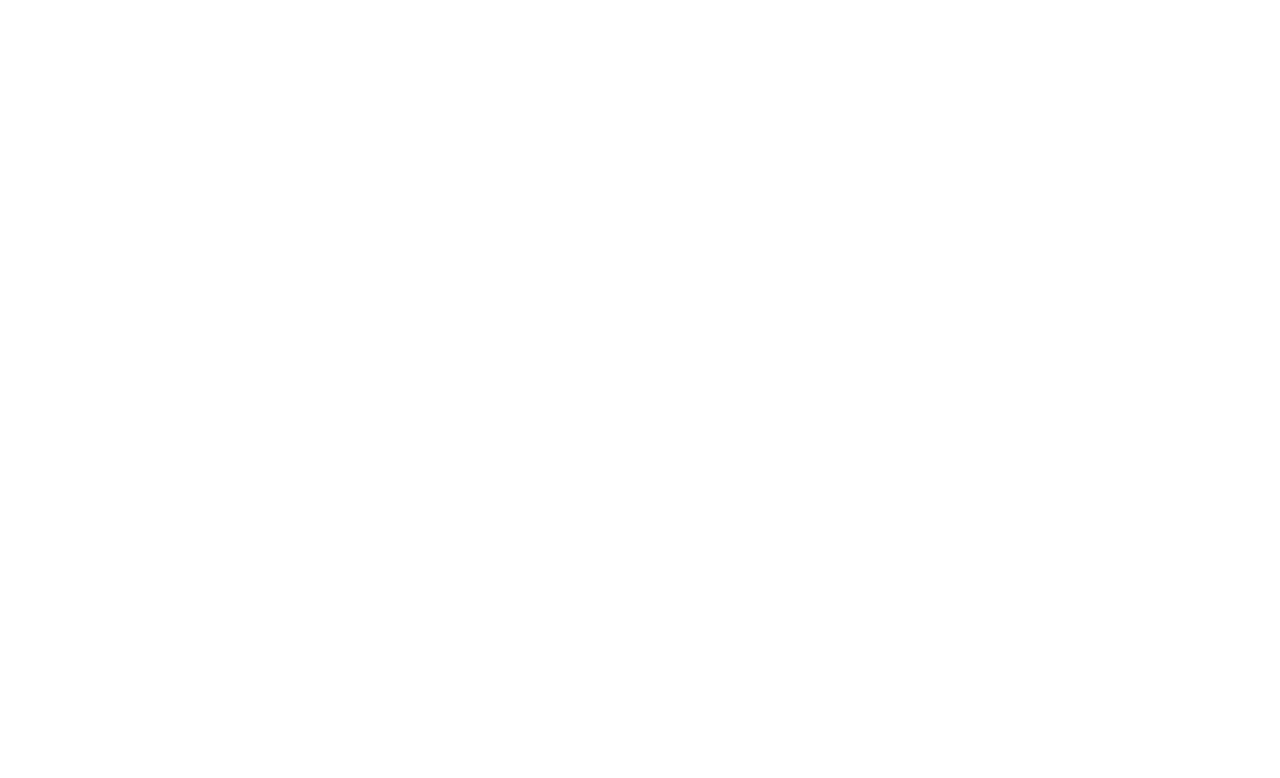
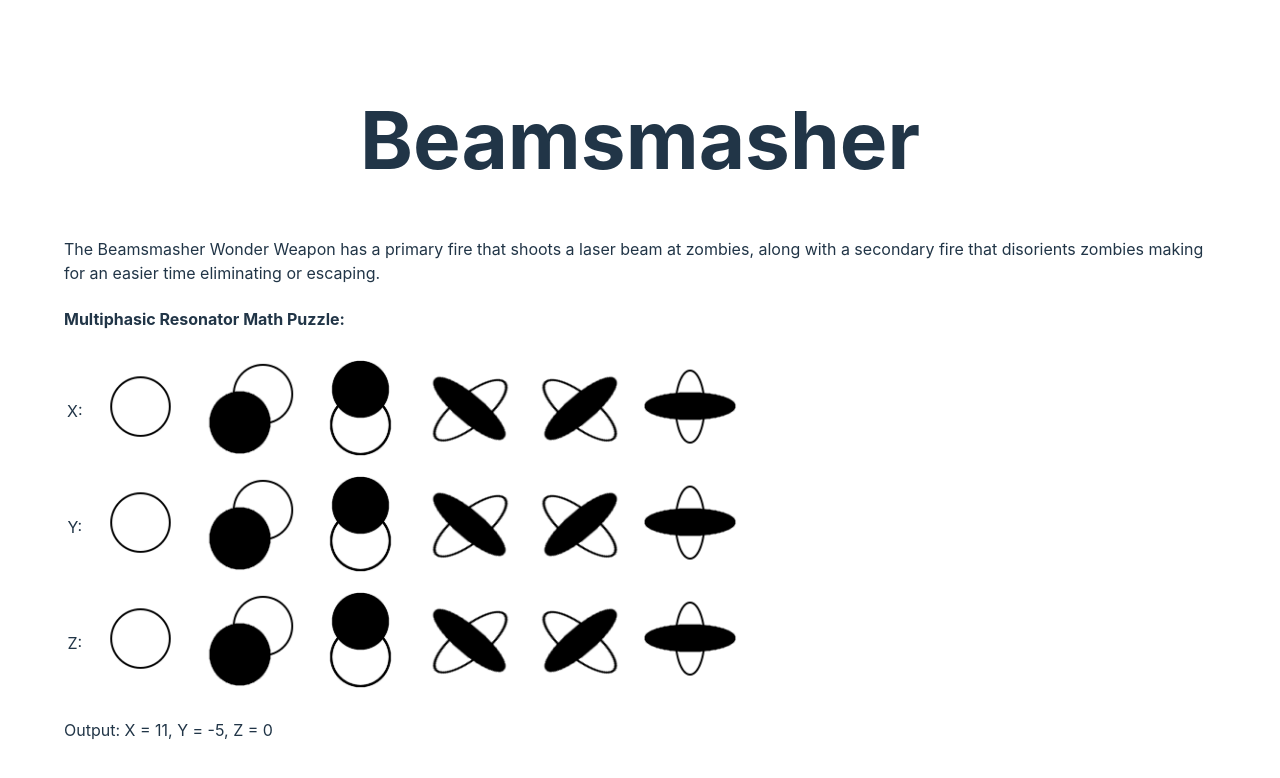
Before and after one commit to jtnoble/blackops6-tool, a React (Vite) app: page /blackops6-tool/zombies/terminus/beamsmasher in a window 1280 px wide. Before the commit this address had no page. Shown: the top 778 px of the page. Built offline with nearby package versions, Linux system fonts and the light colour scheme.

Commit message:
fixing import warnings

```diff
--- a/src/App.tsx
+++ b/src/App.tsx
@@ -1,4 +1,3 @@
-import { useState } from 'react'
 import { BrowserRouter, Route, Routes } from 'react-router-dom'
 import './App.css'
 import IndexPage from './pages/indexPage'
@@ -9,17 +8,16 @@ import Terminus from './pages/zombies/terminus/terminus_index'
 import Beamsmasher from './pages/zombies/terminus/beamsmasher'
 
 function App() {
-  const [currentPage, setCurrentPage] = useState(0)
 
   return (
     <BrowserRouter>
       <Routes>
-        <Route path="/" element={<IndexPage />} />
-        <Route path="/multiplayer" element={<Multiplayer />} />
-        <Route path="/zombies" element={<Zombies />} />
-        <Route path="/zombies/liberty-falls" element={<LibertyFalls />} />
-        <Route path="/zombies/terminus" element={<Terminus />} />
-        <Route path="/zombies/terminus/beamsmasher" element={<Beamsmasher />} />
+        <Route path="/blackops6-tool" element={<IndexPage />} />
+        <Route path="/blackops6-tool/multiplayer" element={<Multiplayer />} />
+        <Route path="/blackops6-tool/zombies" element={<Zombies />} />
+        <Route path="/blackops6-tool/zombies/liberty-falls" element={<LibertyFalls />} />
+        <Route path="/blackops6-tool/zombies/terminus" element={<Terminus />} />
+        <Route path="/blackops6-tool/zombies/terminus/beamsmasher" element={<Beamsmasher />} />
       </Routes>
     </BrowserRouter>
   )
--- a/src/components/beamsmasher_math_puzzle.tsx
+++ b/src/components/beamsmasher_math_puzzle.tsx
@@ -41,7 +41,7 @@ const PuzzleItem: React.FC<any> = ({ index, isSelected, onSelect }: any) => {
 };
 
 const PuzzleRow: React.FC<any> = ({ rowCharacter, selectedIndex, onSelect }: any) => {
-    const rowElements = data.map((item, index) => (
+    const rowElements = data.map((_, index) => (
         <PuzzleItem
             key={index}
             index={index}
@@ -64,8 +64,8 @@ const BeamsmasherMathPuzzle: React.FC = () => {
     const [zSelected, setZSelected] = useState<number | null>(null);
 
     // Helper functions to compute outputs based on selected values
-    const calculateXOutput = (x: number, y: number, z: number) => (2 * x) + 11;
-    const calculateYOutput = (x: number, y: number, z: number) => ((2 * z) + y) - 5;
+    const calculateXOutput = (x: number) => (2 * x) + 11;
+    const calculateYOutput = (y: number, z: number) => ((2 * z) + y) - 5;
     const calculateZOutput = (x: number, y: number, z: number) => Math.abs((y + z) - x);
 
     // Get the values from selected indices
@@ -74,8 +74,8 @@ const BeamsmasherMathPuzzle: React.FC = () => {
     const zInput = zSelected !== null ? data[zSelected].value : 0;
 
     // Calculate outputs based on the selected inputs
-    const xOutput = calculateXOutput(xInput, yInput, zInput);
-    const yOutput = calculateYOutput(xInput, yInput, zInput);
+    const xOutput = calculateXOutput(xInput);
+    const yOutput = calculateYOutput(yInput, zInput);
     const zOutput = calculateZOutput(xInput, yInput, zInput);
 
     const puzzleRows = [
--- a/src/pages/indexPage.tsx
+++ b/src/pages/indexPage.tsx
@@ -14,8 +14,8 @@ const IndexPage = () => {
     <div className={styles.container}>
       <h1>Black Ops 6: MultiTool</h1>
       <div className={styles.imgContainer}>
-        {/* <img src={placeholderLogo} alt={placeholderLogo} onClick={() => handleRedirect("/multiplayer")}/> */}
-        <img src={placeholderLogo} alt={placeholderLogo} onClick={() => handleRedirect("/zombies")}/>
+        {/* <img src={placeholderLogo} alt={placeholderLogo} onClick={() => handleRedirect("/blackops6-tool/multiplayer")}/> */}
+        <img src={placeholderLogo} alt={placeholderLogo} onClick={() => handleRedirect("/blackops6-tool/zombies")}/>
       </div>
     </div>
   )
--- a/src/pages/zombies.tsx
+++ b/src/pages/zombies.tsx
@@ -14,8 +14,8 @@ const Zombies = () => {
       <div className={styles.container}>
         <h1>Zombies</h1>
         <div className={styles.imgContainer}>
-          <img src={placeholderLogo} alt={placeholderLogo} onClick={() => handleRedirect("/zombies/liberty-falls")}/>
-          <img src={placeholderLogo} alt={placeholderLogo} onClick={() => handleRedirect("/zombies/terminus")}/>
+          <img src={placeholderLogo} alt={placeholderLogo} onClick={() => handleRedirect("/blackops6-tool/zombies/liberty-falls")}/>
+          <img src={placeholderLogo} alt={placeholderLogo} onClick={() => handleRedirect("/blackops6-tool/zombies/terminus")}/>
         </div>
       </div>
     )
--- a/src/pages/zombies/libertyfalls/libertyfalls_index.tsx
+++ b/src/pages/zombies/libertyfalls/libertyfalls_index.tsx
@@ -1,4 +1,3 @@
-import placeholderLogo from '../../../assets/1600x200.svg'
 import { useNavigate } from 'react-router-dom'
 import styles from '../../../styles/libertyfalls_index.module.css'
 
@@ -15,7 +14,7 @@ const LibertyFalls = () => {
         <h1 className={styles.heading}>Liberty Falls</h1>
         <div className={styles.imgContainer}>
           <div>
-            <h3 className={styles.addHref} onClick={() => handleRedirect('/zombies/liberty-falls/thrustodyne')}>Jet Gun (Thrustodyne)</h3>
+            <h3 className={styles.addHref} onClick={() => handleRedirect('/blackops6-tool/zombies/liberty-falls/thrustodyne')}>Jet Gun (Thrustodyne)</h3>
           </div>
         </div>
       </div>
--- a/src/pages/zombies/terminus/terminus_index.tsx
+++ b/src/pages/zombies/terminus/terminus_index.tsx
@@ -1,4 +1,3 @@
-import placeholderLogo from '../../../assets/1600x200.svg'
 import { useNavigate } from 'react-router-dom'
 import styles from '../../../styles/terminus_index.module.css'
 
@@ -15,7 +14,7 @@ const Terminus = () => {
         <h1>Terminus</h1>
         <div className={styles.imgContainer}>
           <div>
-            <h3 className={styles.addHref} onClick={() => handleRedirect('/zombies/terminus/beamsmasher')}>Beamsmasher</h3>
+            <h3 className={styles.addHref} onClick={() => handleRedirect('/blackops6-tool/zombies/terminus/beamsmasher')}>Beamsmasher</h3>
           </div>
         </div>
       </div>
```
Also changed, not shown: 2 other files (tests, documents, lock files or other folders).
